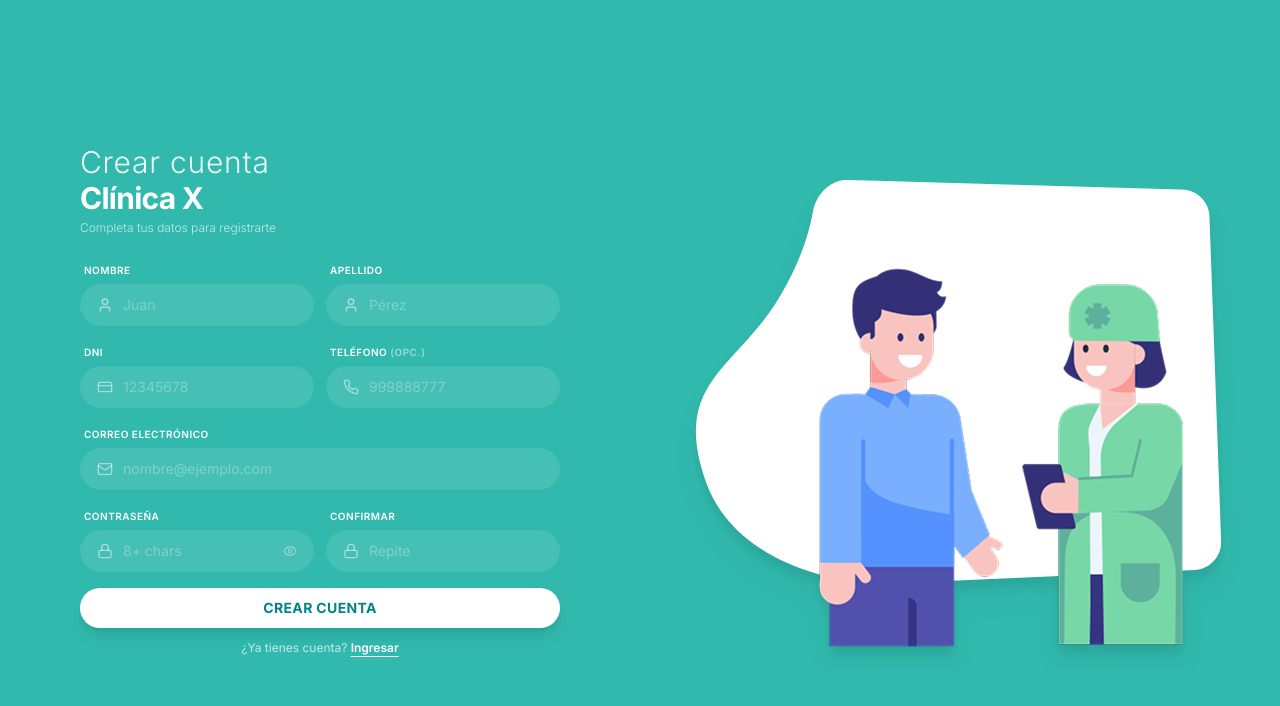
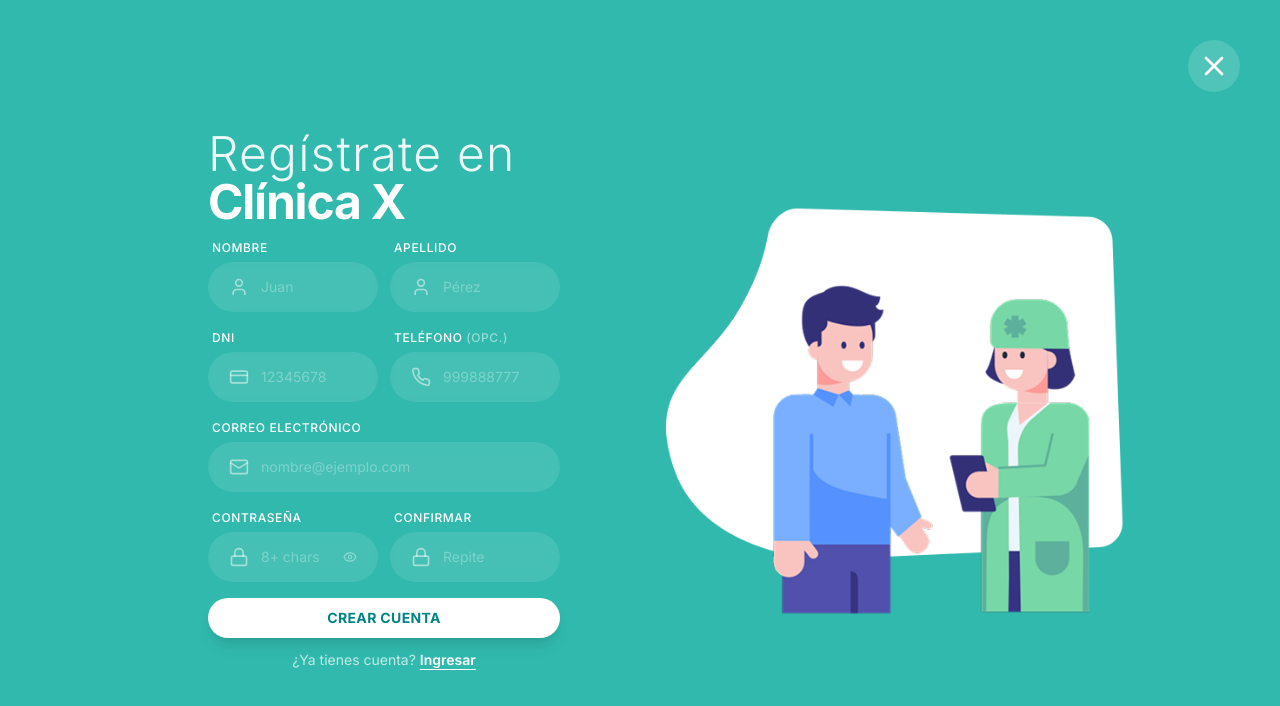
Before and after one commit to ANRROUS/clinica-x, a Next.js app in the folder frontend/: page /register in a window 1280 px wide. Shown: the top 706 px of the page. Built offline with nearby package versions, Linux system fonts and the light colour scheme; no server answers.

Commit message:
fix: en form de registro se integró el botón para cerrar ventana, se limitó los caracteres en tlf, se limito a solo numeros en dni y tlf

```diff
--- a/frontend/src/components/auth/LoginForm.tsx
+++ b/frontend/src/components/auth/LoginForm.tsx
@@ -218,12 +218,11 @@ const onSubmit = async (data: LoginForm) => {
         </form>
         </div>
 
-        {/* Right side - Illustration */}
-        <div className="relative hidden w-1/2 items-center justify-center overflow-hidden lg:flex ">
+        <div className="relative hidden w-1/2 items-center justify-center overflow-hidden lg:flex">
           <img
             src="/assets/login-paciente.png"
             alt="Ilustración Paciente"
-            className="relative z-10 max-h-[65%] w-auto object-contain"
+            className="relative z-10 max-h-[60vh] w-auto object-contain"
           />
         </div>
       </div>
--- a/frontend/src/components/auth/RegisterForm.tsx
+++ b/frontend/src/components/auth/RegisterForm.tsx
@@ -7,7 +7,7 @@ import { useForm } from 'react-hook-form';
 import { zodResolver } from '@hookform/resolvers/zod';
 import { z } from 'zod';
 import { toast } from 'sonner';
-import { Eye, EyeOff, Mail, Lock, CreditCard, User, Phone } from 'lucide-react';
+import { Eye, EyeOff, Mail, Lock, CreditCard, User, Phone, X } from 'lucide-react';
 import { register as registerApi } from '@/lib/api/auth.api';
 import { useAuthStore } from '@/store/useAuthStore';
 
@@ -72,7 +72,7 @@ export default function RegisterForm() {
   };
 
   const inputWrapper = (fieldName: string, hasError: boolean) =>
-    `group flex items-center gap-2.5 rounded-full bg-white/10 px-4 py-2.5 backdrop-blur-sm transition-all duration-300 border ${
+    `group flex items-center gap-3 rounded-full bg-white/10 px-5 py-3.5 backdrop-blur-sm transition-all duration-300 border ${
       focusedField === fieldName
         ? 'border-white/40 bg-white/15 shadow-lg shadow-black/10'
         : 'border-transparent hover:border-white/20'
@@ -80,30 +80,36 @@ export default function RegisterForm() {
 
   return (
     <main className="flex min-h-screen w-full items-center justify-center bg-[#31b9ad]">
+      {/* Close Button */}
+      <Link
+        href="/"
+        className="absolute top-8 right-8 z-50 rounded-full bg-white/15 p-1.5 transition-colors hover:bg-white/30 sm:top-8 sm:right-8 sm:p-2 md:top-10 md:right-10 md:p-2.5"
+      >
+        <X className="h-6 w-6 text-white sm:h-6 sm:w-6 md:h-8 md:w-8" />
+      </Link>
+
+      {/* Central Container */}
+      <div className="flex w-full max-w-5xl">
         {/* Left side - Form */}
-      <div className="flex w-full flex-col justify-center px-6 py-8 sm:px-12 md:px-20 lg:w-1/2">
-        <div className="mb-1">
-          <h1 className="text-2xl font-light tracking-wide text-white/90 md:text-3xl">
-            Crear cuenta
+        <div className="flex w-full flex-col justify-center px-6 py-12 sm:px-12 md:px-20 lg:w-1/2">
+          <div className="mb-2">
+            <h1 className="text-3xl font-light tracking-wide text-white/90 md:text-4xl lg:text-5xl">
+              Regístrate en
             </h1>
-          <h2 className="text-2xl font-bold tracking-tight text-white md:text-3xl">
+            <h2 className="text-3xl font-bold tracking-tight text-white md:text-4xl lg:text-5xl">
               Clínica X
             </h2>
           </div>
 
-        <p className="mb-5 text-xs font-light text-white/70">
-          Completa tus datos para registrarte
-        </p>
-
-        <form onSubmit={handleSubmit(onSubmit)} className="w-full max-w-lg space-y-3">
+          <form onSubmit={handleSubmit(onSubmit)} className="w-full max-w-md space-y-3">
           {/* Row 1: Nombre | Apellido */}
-          <div className="grid grid-cols-2 gap-3">
+          <div className="grid grid-cols-2 gap-3 ">
             <div className="space-y-1">
-              <label className="ml-1 text-[10px] font-semibold uppercase tracking-wider text-white">
+              <label className="ml-1 text-xs font-medium uppercase tracking-wider text-white">
                 Nombre
               </label>
               <div className={inputWrapper('nombre', !!errors.nombre)}>
-                <User className="h-4 w-4 shrink-0 text-white/50 transition-colors group-focus-within:text-white/80" />
+                <User className="h-5 w-5 shrink-0 text-white/50 transition-colors group-focus-within:text-white/80" />
                 <input
                   type="text"
                   placeholder="Juan"
@@ -114,16 +120,16 @@ export default function RegisterForm() {
                 />
               </div>
               {errors.nombre && (
-                <p className="ml-1 text-[10px] font-medium text-red-200">{errors.nombre.message}</p>
+                <p className="ml-1 text-xs font-medium text-red-700/80">{errors.nombre.message}</p>
               )}
             </div>
 
             <div className="space-y-1">
-              <label className="ml-1 text-[10px] font-semibold uppercase tracking-wider text-white">
+              <label className="ml-1 text-xs font-medium uppercase tracking-wider text-white">
                 Apellido
               </label>
               <div className={inputWrapper('apellido', !!errors.apellido)}>
-                <User className="h-4 w-4 shrink-0 text-white/50 transition-colors group-focus-within:text-white/80" />
+                <User className="h-5 w-5 shrink-0 text-white/50 transition-colors group-focus-within:text-white/80" />
                 <input
                   type="text"
                   placeholder="Pérez"
@@ -134,7 +140,7 @@ export default function RegisterForm() {
                 />
               </div>
               {errors.apellido && (
-                <p className="ml-1 text-[10px] font-medium text-red-200">{errors.apellido.message}</p>
+                <p className="ml-1 text-xs font-medium text-red-700/80">{errors.apellido.message}</p>
               )}
             </div>
           </div>
@@ -142,55 +148,64 @@ export default function RegisterForm() {
           {/* Row 2: DNI | Teléfono */}
           <div className="grid grid-cols-2 gap-3">
             <div className="space-y-1">
-              <label className="ml-1 text-[10px] font-semibold uppercase tracking-wider text-white">
+              <label className="ml-1 text-xs font-medium uppercase tracking-wider text-white">
                 DNI
               </label>
               <div className={inputWrapper('dni', !!errors.dni)}>
-                <CreditCard className="h-4 w-4 shrink-0 text-white/50 transition-colors group-focus-within:text-white/80" />
+                <CreditCard className="h-5 w-5 shrink-0 text-white/50 transition-colors group-focus-within:text-white/80" />
                 <input
                   type="text"
                   inputMode="numeric"
                   maxLength={8}
                   placeholder="12345678"
                   className="w-full bg-transparent text-sm text-white placeholder-white/30 outline-none"
-                  {...register('dni')}
+                  {...register('dni', {
+                    onChange: (e) => {
+                      e.target.value = e.target.value.replace(/\D/g, '');
+                    },
+                  })}
                   onFocus={() => setFocusedField('dni')}
                   onBlur={() => setFocusedField(null)}
                 />
               </div>
               {errors.dni && (
-                <p className="ml-1 text-[10px] font-medium text-red-200">{errors.dni.message}</p>
+                <p className="ml-1 text-xs font-medium text-red-700/80">{errors.dni.message}</p>
               )}
             </div>
 
             <div className="space-y-1">
-              <label className="ml-1 text-[10px] font-semibold uppercase tracking-wider text-white">
+              <label className="ml-1 text-xs font-medium uppercase tracking-wider text-white">
                 Teléfono <span className="text-white/50">(opc.)</span>
               </label>
               <div className={inputWrapper('telefono', !!errors.telefono)}>
-                <Phone className="h-4 w-4 shrink-0 text-white/50 transition-colors group-focus-within:text-white/80" />
+                <Phone className="h-5 w-5 shrink-0 text-white/50 transition-colors group-focus-within:text-white/80" />
                 <input
-                  type="tel"
+                  type="text"
+                  inputMode="numeric"
                   placeholder="999888777"
                   className="w-full bg-transparent text-sm text-white placeholder-white/30 outline-none"
-                  {...register('telefono')}
+                  {...register('telefono', {
+                    onChange: (e) => {
+                      e.target.value = e.target.value.replace(/\D/g, '').slice(0, 9);
+                    },
+                  })}
                   onFocus={() => setFocusedField('telefono')}
                   onBlur={() => setFocusedField(null)}
                 />
               </div>
               {errors.telefono && (
-                <p className="ml-1 text-[10px] font-medium text-red-200">{errors.telefono.message}</p>
+                <p className="ml-1 text-xs font-medium text-red-700/80">{errors.telefono.message}</p>
               )}
             </div>
           </div>
 
           {/* Row 3: Email (full width) */}
           <div className="space-y-1">
-            <label className="ml-1 text-[10px] font-semibold uppercase tracking-wider text-white">
+            <label className="ml-1 text-xs font-medium uppercase tracking-wider text-white">
               Correo electrónico
             </label>
             <div className={inputWrapper('email', !!errors.email)}>
-              <Mail className="h-4 w-4 shrink-0 text-white/50 transition-colors group-focus-within:text-white/80" />
+              <Mail className="h-5 w-5 shrink-0 text-white/50 transition-colors group-focus-within:text-white/80" />
               <input
                 type="email"
                 placeholder="nombre@ejemplo.com"
@@ -201,18 +216,18 @@ export default function RegisterForm() {
               />
             </div>
             {errors.email && (
-              <p className="ml-1 text-[10px] font-medium text-red-200">{errors.email.message}</p>
+              <p className="ml-1 text-xs font-medium text-red-700/80">{errors.email.message}</p>
             )}
           </div>
 
           {/* Row 4: Contraseña | Confirmar */}
           <div className="grid grid-cols-2 gap-3">
             <div className="space-y-1">
-              <label className="ml-1 text-[10px] font-semibold uppercase tracking-wider text-white">
+              <label className="ml-1 text-xs font-medium uppercase tracking-wider text-white">
                 Contraseña
               </label>
               <div className={inputWrapper('password', !!errors.password)}>
-                <Lock className="h-4 w-4 shrink-0 text-white/50 transition-colors group-focus-within:text-white/80" />
+                <Lock className="h-5 w-5 shrink-0 text-white/50 transition-colors group-focus-within:text-white/80" />
                 <input
                   type={showPassword ? 'text' : 'password'}
                   placeholder="8+ chars"
@@ -230,16 +245,16 @@ export default function RegisterForm() {
                 </button>
               </div>
               {errors.password && (
-                <p className="ml-1 text-[10px] font-medium text-red-200">{errors.password.message}</p>
+                <p className="ml-1 text-xs font-medium text-red-700/80">{errors.password.message}</p>
               )}
             </div>
 
             <div className="space-y-1">
-              <label className="ml-1 text-[10px] font-semibold uppercase tracking-wider text-white">
+              <label className="ml-1 text-xs font-medium uppercase tracking-wider text-white">
                 Confirmar
               </label>
               <div className={inputWrapper('confirmPassword', !!errors.confirmPassword)}>
-                <Lock className="h-4 w-4 shrink-0 text-white/50 transition-colors group-focus-within:text-white/80" />
+                <Lock className="h-5 w-5 shrink-0 text-white/50 transition-colors group-focus-within:text-white/80" />
                 <input
                   type="password"
                   placeholder="Repite"
@@ -250,7 +265,7 @@ export default function RegisterForm() {
                 />
               </div>
               {errors.confirmPassword && (
-                <p className="ml-1 text-[10px] font-medium text-red-200">{errors.confirmPassword.message}</p>
+                <p className="ml-1 text-xs font-medium text-red-700/80">{errors.confirmPassword.message}</p>
               )}
             </div>
           </div>
@@ -275,7 +290,7 @@ export default function RegisterForm() {
             </button>
           </div>
 
-          <p className="text-center text-xs text-white/70">
+          <p className="text-center text-sm text-white/70">
             ¿Ya tienes cuenta?{' '}
             <Link
               href="/login"
@@ -287,30 +302,16 @@ export default function RegisterForm() {
           </form>
         </div>
 
-      {/* Right side - Illustration with organic wave shape */}
+        {/* Right side - Illustration */}
         <div className="relative hidden w-1/2 items-center justify-center overflow-hidden lg:flex">
-        {/* <svg
-          className="absolute right-0 top-1/2 h-[85%] w-[90%] -translate-y-1/2"
-          viewBox="0 0 500 600"
-          preserveAspectRatio="xMidYMid meet"
-          xmlns="http://www.w3.org/2000/svg"
-        >
-          <path
-            d="M 80,40
-               C 180,0 320,0 420,40
-               S 500,180 470,300
-               S 380,520 250,570
-               S 80,520 40,380
-               S 0,160 80,40
-               Z"
-            fill="white"
-          />
-        </svg> */}
           <img
             src="/assets/login-paciente.png"
             alt="Ilustración Paciente"
-          className="relative z-10 max-h-[65%] w-auto object-contain drop-shadow-xl"
+            className="relative z-10 max-h-[60vh] w-auto object-contain"
           />
+        </div>
+
+
       </div>
     </main>
   );
```
Lines whose indentation alone changed are shown as unchanged.
